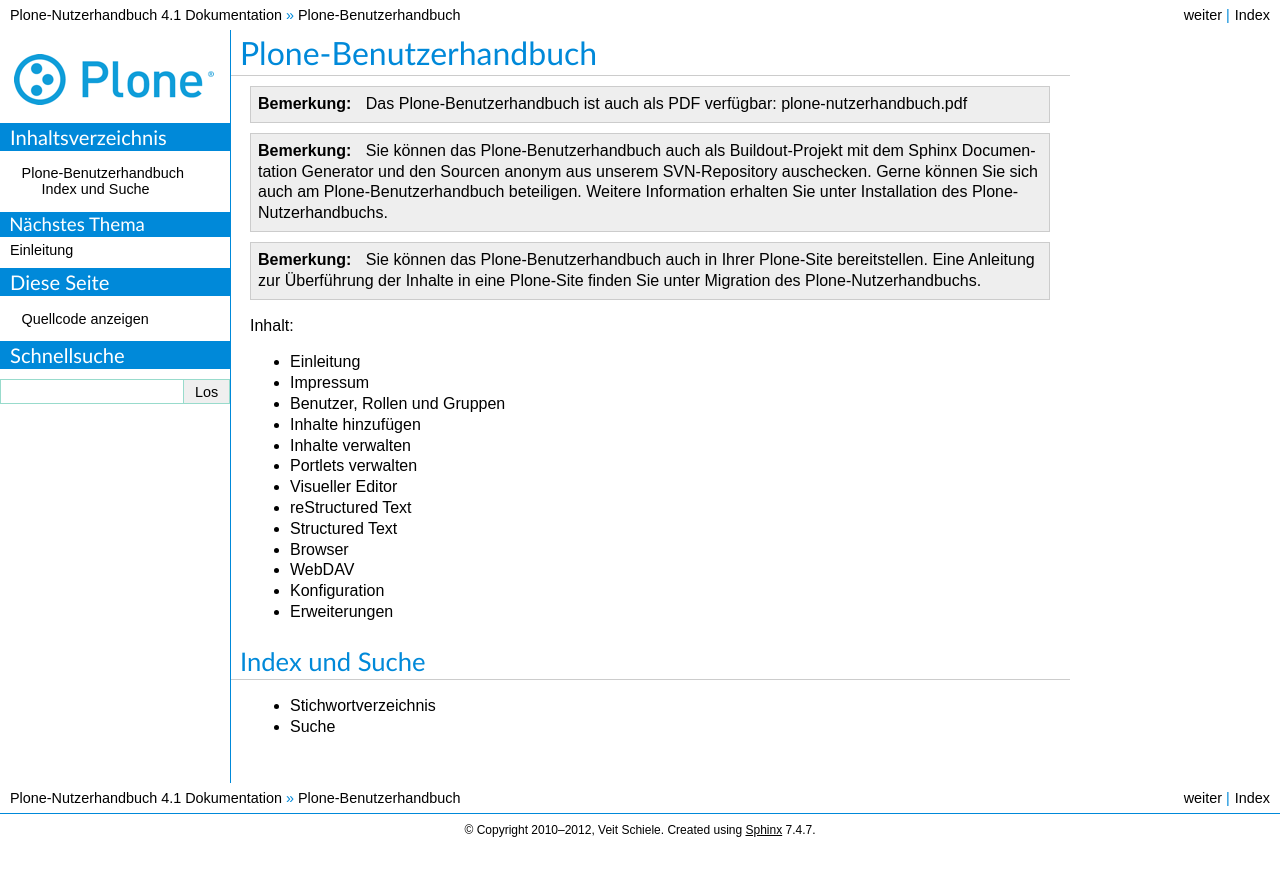
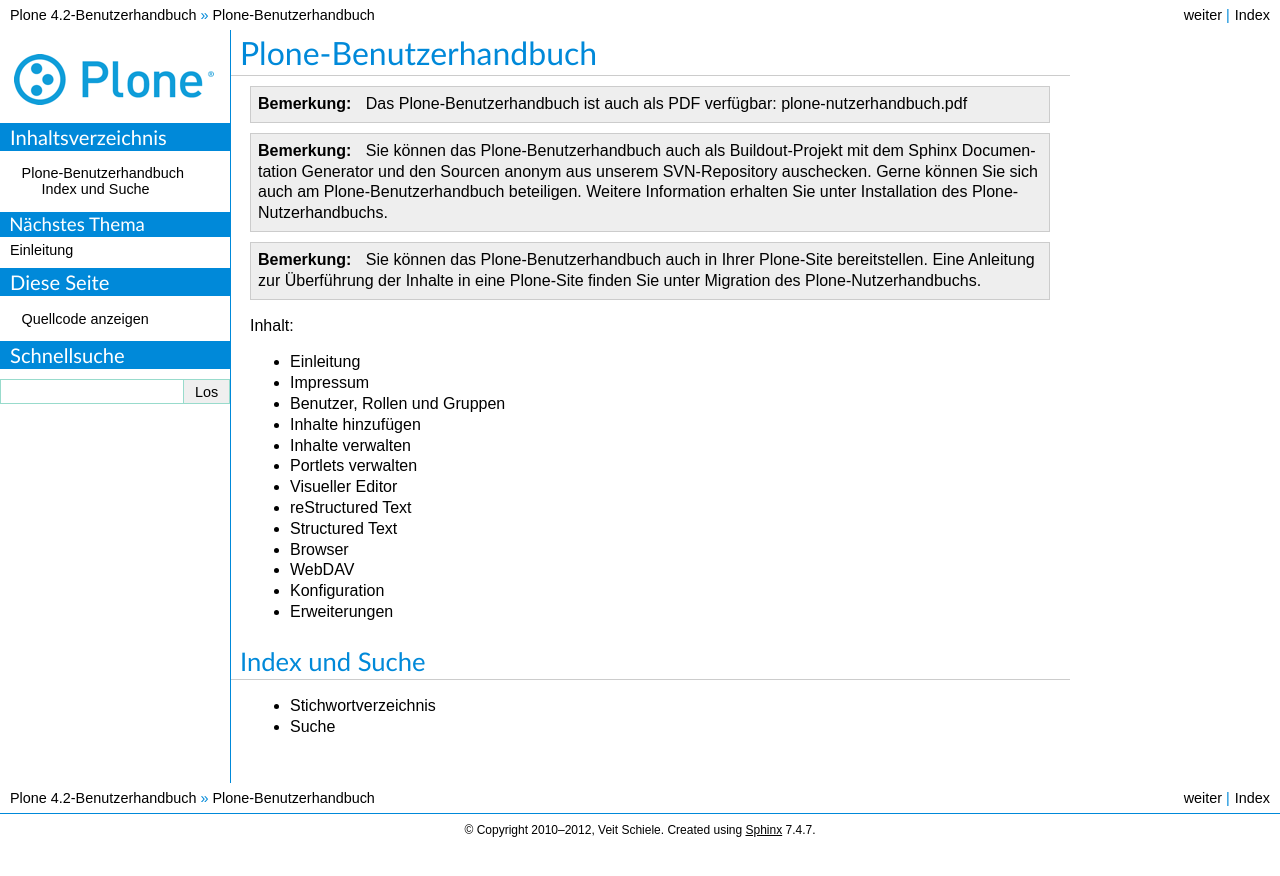
Before and after one commit to veit/plone-nutzerhandbuch, a Sphinx documentation site: the page built from source/index.rst, in a window 1280 px wide. Shown: the top 876 px of the page. Built offline with Sphinx 7.4.7, drawn with Linux system fonts in a browser that asks for light colours; pages that are not in the unit, such as notebooks, are missing from menus.

Commit message:
Updated conf to Plone 4.2

```diff
--- a/source/conf.py
+++ b/source/conf.py
@@ -45,9 +45,9 @@
 # built documents.
 #
 # The short X.Y version.
-version = '4.1'
+version = '4.2'
 # The full version, including alpha/beta/rc tags.
-release = '4.1'
+release = '4.2'
 
 # The language for content autogenerated by Sphinx. Refer to documentation
 # for a list of supported languages.
@@ -104,6 +104,7 @@
 # The name for this set of Sphinx documents.  If None, it defaults to
 # "<project> v<release> documentation".
 #html_title = None
+html_title = "Plone 4.2-Benutzerhandbuch"
 
 # A shorter title for the navigation bar.  Default is the same as html_title.
 #html_short_title = None
@@ -172,7 +173,7 @@
 # Grouping the document tree into LaTeX files. List of tuples
 # (source start file, target name, title, author, documentclass [howto/manual]).
 latex_documents = [
-  ('index', 'Plone-Nutzerhandbuch.tex', u'Plone-Nutzerhandbuch Documentation',
+  ('index', 'Plone-Nutzerhandbuch.tex', u'Plone-Nutzerhandbuch',
    u'Veit Schiele', 'manual'),
 ]
 
```
